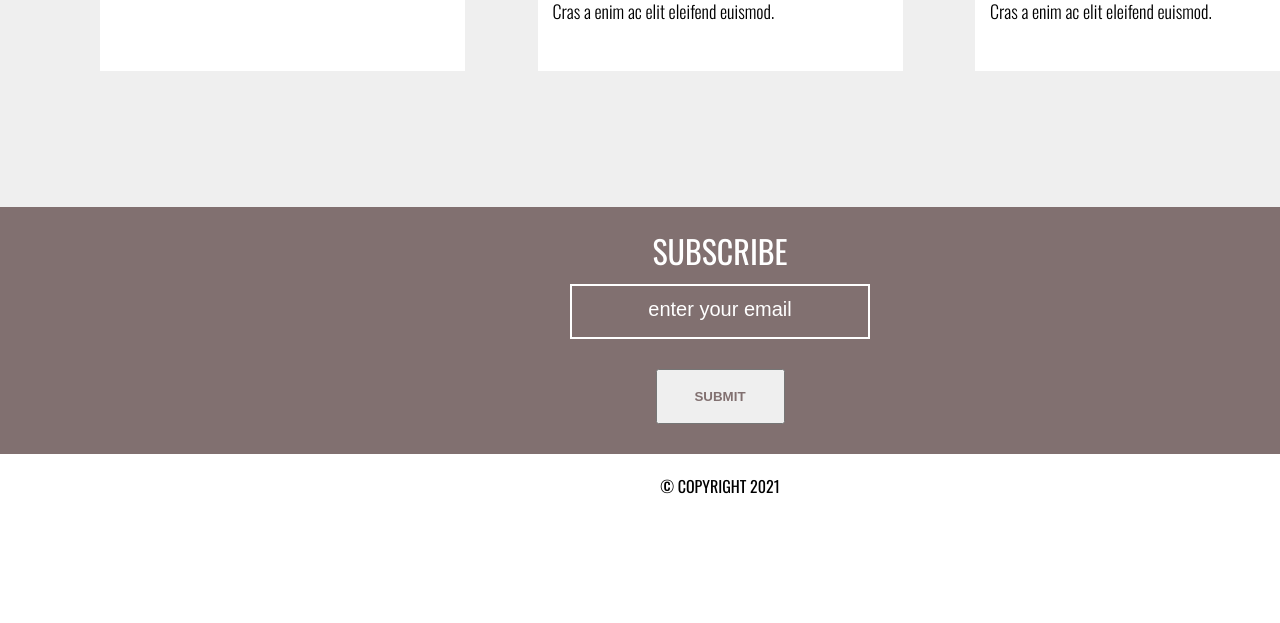
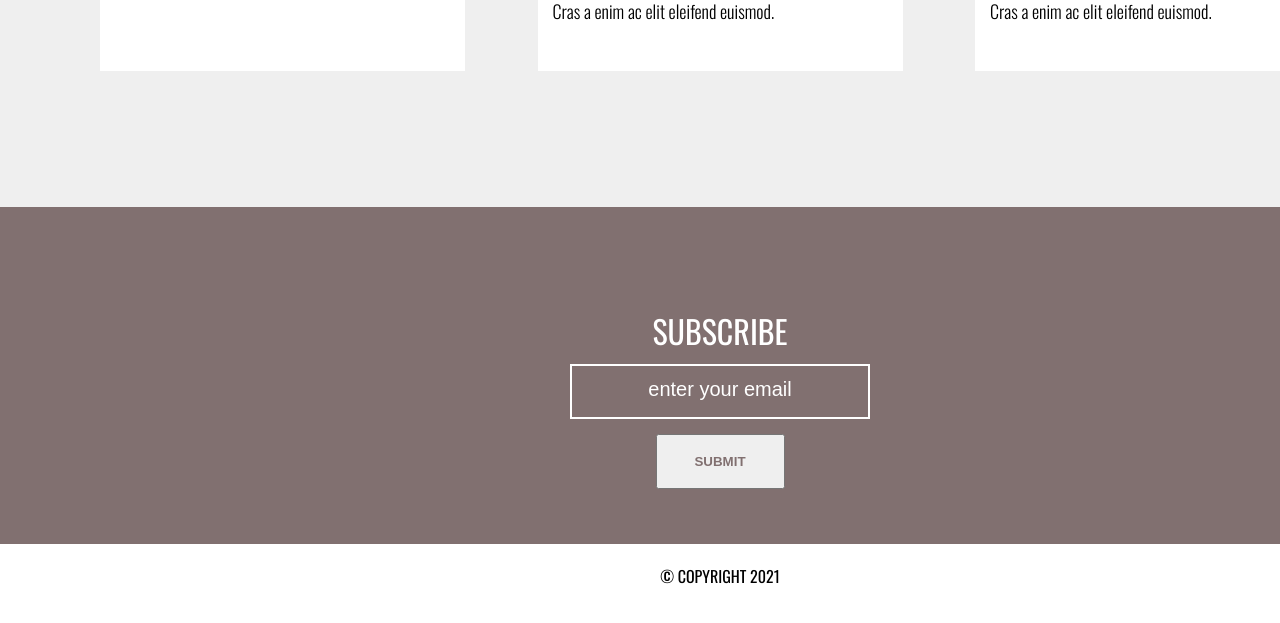
Before and after one commit to aleksandrpiletskii/landing-page, a plain HTML site: page index.html in a window 1280 px wide. Shown: the part 1897-2520 px from the top of the page. Drawn offline with nearby package versions, Linux system fonts and the light colour scheme.

Commit message:
Update style.css

```diff
--- a/style.css
+++ b/style.css
@@ -28,6 +28,10 @@ ul {
 	margin: 0;
 	padding: 0;
 	list-style-type: none;
+}
+
+footer {
+	margin: 0 auto;
 }
 
 header {
@@ -182,25 +186,30 @@ article {
 .footer__top {
     text-align: center;
     background-color: #817070;
+	width: 1440px;
+	height: 337px;
+	margin: 0 auto;
 }
 
 .footer__down {
     text-align: center;
     border-color: #FFFFFF;
 	padding: 20px;
+	width: 1440px;
+	height: 72px;
+	margin: 0 auto;
 }
 
 .footer__name {
 	color: #FFFFFF;
 	padding-bottom: 10px;
-	padding-top: 20px;
+	padding-top: 100px;
 	font-weight: normal;
 }
 
 .footer__button {
 	color: #817070;
-	margin-bottom: 30px;
-	margin-top: 30px;
+	margin-top: 15px;
 	font-weight: bold;
 	width: 129px;
 	height: 55px;
@@ -249,9 +258,3 @@ input::placeholder {
 	font-size: 18px;
 	font-weight: lighter;
 }
-
-footer {
-	width: 1440px;
-	height: 711px;
-	margin: 0 auto;
-}
```
